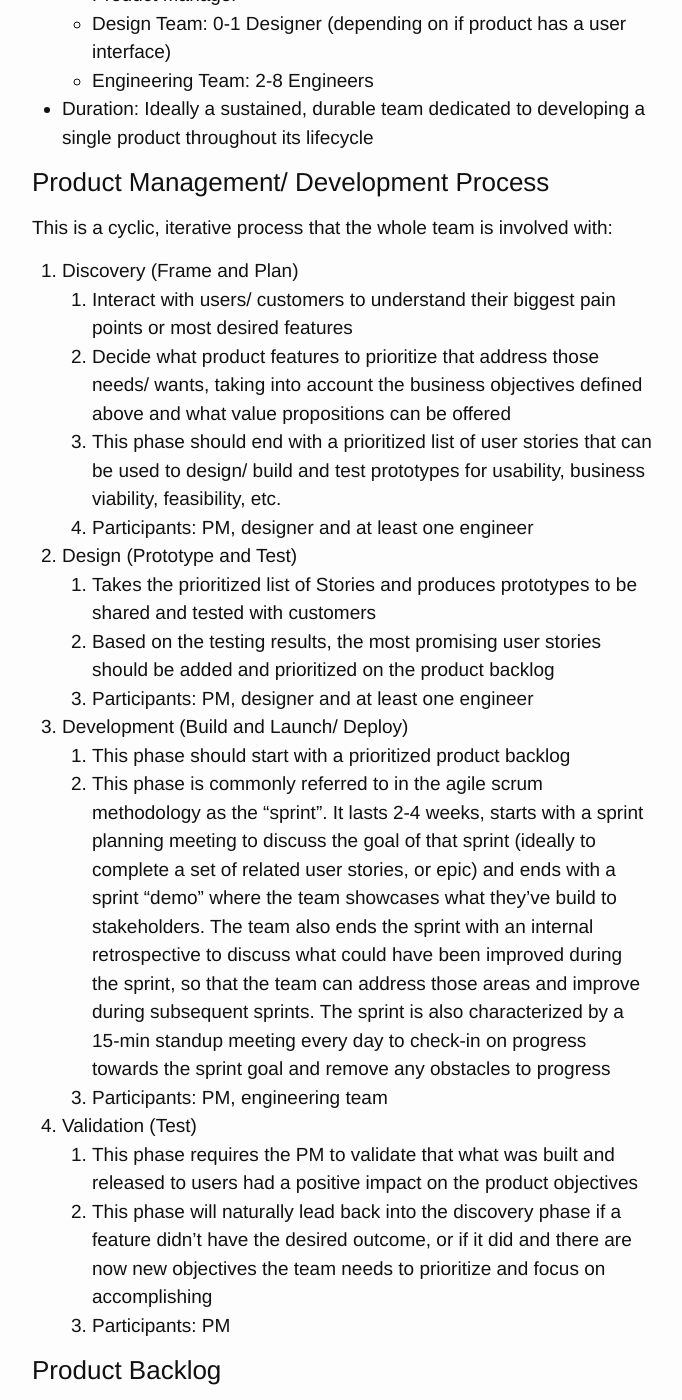
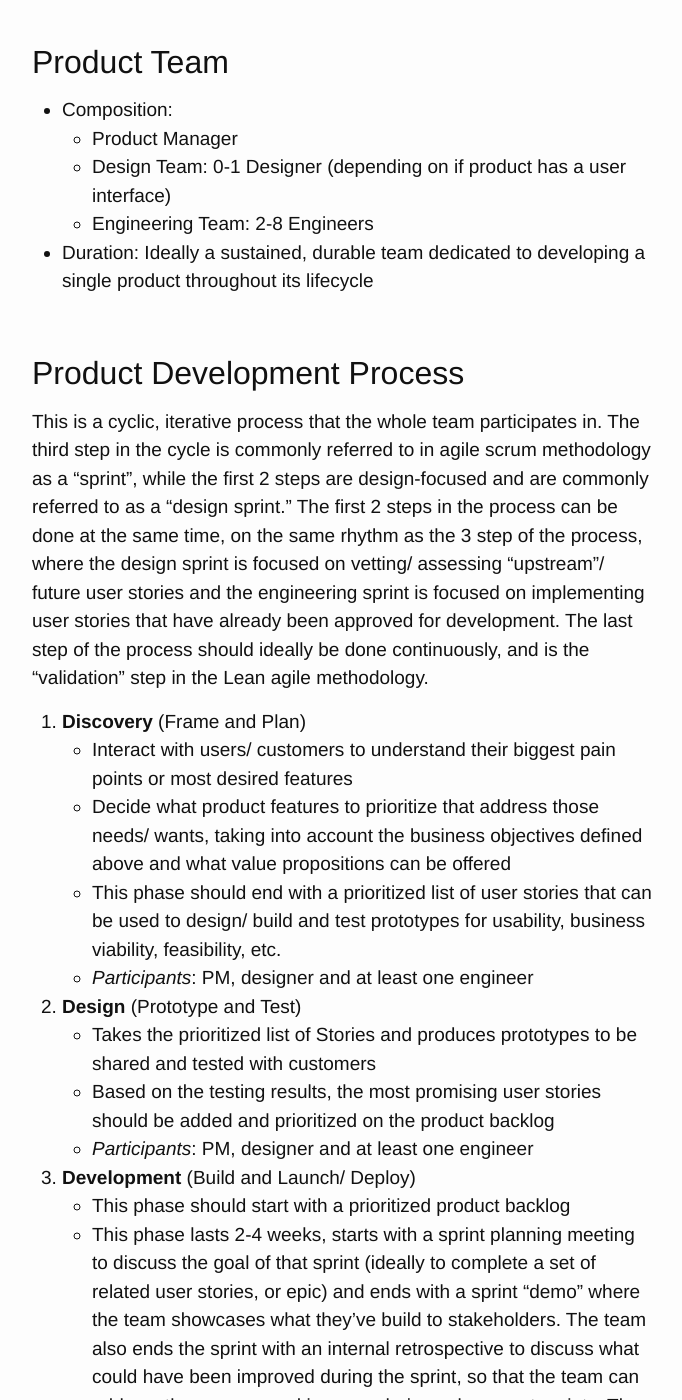
Before and after one commit to tmfarrell/tmfarrell.github.io, a Jekyll site: the page built from _posts/2021-11-29-agile_product_mgmt.md, in a window 1280 px wide and 1400 px high, scrolled down 898 px. Shown: the whole window, without its empty margins (328-1010 px from the left). Built offline with Jekyll 4.4.1, drawn with Linux system fonts in a browser that asks for light colours; some of the changed text lies outside the part shown.

Commit message:
update post

```diff
--- a/_posts/2021-11-29-agile_product_mgmt.md
+++ b/_posts/2021-11-29-agile_product_mgmt.md
@@ -5,18 +5,20 @@
 categories: writing
 ---
 
-### Product Objectives
+## Product Objectives
 
 This should be done at the beginning of a product management/ development lifecycle
 
 - Describe 3-5 high-level objectives that your business wants to achieve with their product(s)
-- For each of those objectives, list 3-5 **quantifiable** key results that define the criteria for determining whether that objective was achieved. These key results should be metrics that measure outcomes described in the objectives.
-    - These key results should also be designed such that they complement each other
+- For each of those objectives, list 3-5 **quantifiable** key results that define the criteria for determining whether that objective was achieved. These key results should be metrics that can be tracked throughout the product development lifecycle.
+    - These key results should also be designed such that they complement each other. For example, if there is one key result tracking a quantity (e.g. increasing # of active users) there should be another key result that tracks quality (e.g. decreasing churn rate).
 - These objectives and key results (OKRs for short) should be refined and revisited each quarter. The most important objectives will not change very frequently while the key results should be updated each quarter
 
 This is a great reference for how to write good OKRs [https://www.whatmatters.com/faqs/okr-examples-and-how-to-write-them/](https://www.whatmatters.com/faqs/okr-examples-and-how-to-write-them/).
 
-### Product Team
+<br>
+
+## Product Team
 
 - Composition:
     - Product Manager
@@ -24,29 +26,39 @@
     - Engineering Team: 2-8 Engineers
 - Duration: Ideally a sustained, durable team dedicated to developing a single product throughout its lifecycle
 
-### Product Management/ Development Process
+<br>
 
-This is a cyclic, iterative process that the whole team is involved with:
+## Product Development Process
 
-1. Discovery (Frame and Plan)
-    1. Interact with users/ customers to understand their biggest pain points or most desired features
-    2. Decide what product features to prioritize that address those needs/ wants, taking into account the business objectives defined above and what value propositions can be offered
-    3. This phase should end with a prioritized list of user stories that can be used to design/ build and test prototypes for usability, business viability, feasibility, etc.
-    4. Participants: PM, designer and at least one engineer
-2. Design (Prototype and Test)
-    1. Takes the prioritized list of Stories and produces prototypes to be shared and tested with customers
-    2. Based on the testing results, the most promising user stories should be added and prioritized on the product backlog
-    3. Participants: PM, designer and at least one engineer
-3. Development (Build and Launch/ Deploy)
-    1. This phase should start with a prioritized product backlog
-    2. This phase is commonly referred to in the agile scrum methodology as the "sprint". It lasts 2-4 weeks, starts with a sprint planning meeting to discuss the goal of that sprint (ideally to complete a set of related user stories, or epic) and ends with a sprint "demo" where the team showcases what they've build to stakeholders. The team also ends the sprint with an internal retrospective to discuss what could have been improved during the sprint, so that the team can address those areas and improve during subsequent sprints. The sprint is also characterized by a 15-min standup meeting every day to check-in on progress towards the sprint goal and remove any obstacles to progress
-    3. Participants: PM, engineering team
-4. Validation (Test)
-    1. This phase requires the PM to validate that what was built and released to users had a positive impact on the product objectives
-    2. This phase will naturally lead back into the discovery phase if a feature didn't have the desired outcome, or if it did and there are now new objectives the team needs to prioritize and focus on accomplishing
-    3. Participants: PM
+This is a cyclic, iterative process that the whole team participates in. The third step in the cycle is commonly referred to in agile scrum methodology as a "sprint", while the first 2 steps are design-focused and are commonly referred to as a "design sprint." The first 2 steps in the process can be done at the same time, on the same rhythm as the 3 step of the process, where the design sprint is focused on vetting/ assessing "upstream"/ future user stories and the engineering sprint is focused on implementing user stories that have already been approved for development. The last step of the process should ideally be done continuously, and is the "validation" step in the Lean agile methodology.
 
-### Product Backlog
+1. **Discovery** (Frame and Plan)
+    - Interact with users/ customers to understand their biggest pain points or most desired features
+    - Decide what product features to prioritize that address those needs/ wants, taking into account the business objectives defined above and what value propositions can be offered
+    - This phase should end with a prioritized list of user stories that can be used to design/ build and test prototypes for usability, business viability, feasibility, etc.
+    - _Participants_: PM, designer and at least one engineer
+
+
+2. **Design** (Prototype and Test)
+    - Takes the prioritized list of Stories and produces prototypes to be shared and tested with customers
+    - Based on the testing results, the most promising user stories should be added and prioritized on the product backlog
+    - _Participants_: PM, designer and at least one engineer
+
+
+3. **Development** (Build and Launch/ Deploy)
+    - This phase should start with a prioritized product backlog
+    - This phase lasts 2-4 weeks, starts with a sprint planning meeting to discuss the goal of that sprint (ideally to complete a set of related user stories, or epic) and ends with a sprint "demo" where the team showcases what they've build to stakeholders. The team also ends the sprint with an internal retrospective to discuss what could have been improved during the sprint, so that the team can address those areas and improve during subsequent sprints. The sprint is also characterized by a 15-min standup meeting every day to check-in on progress towards the sprint goal and remove any obstacles to progress
+    - _Participants_: PM, engineering team
+
+
+4. **Validation** (Test)
+    - This phase requires the PM to validate that what was built and released to users had a positive impact on the product objectives
+    - This phase will naturally lead back into the discovery phase if a feature didn't have the desired outcome, or if it did and there are now new objectives the team needs to prioritize and focus on accomplishing
+    - _Participants_: PM
+
+<br>
+
+## Product Backlog
 
 The product backlog seems important enough that it should get its own section
 - The product backlog is a list, ideally prioritized, of user stories (essentially features) grouped into related sets called epics (essentially high-level user stories that describe a larger component with related features) that define the vision for the end product
```
